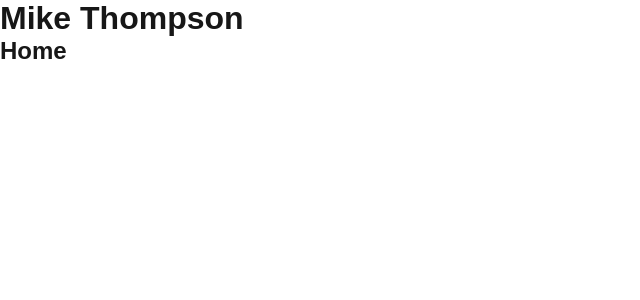
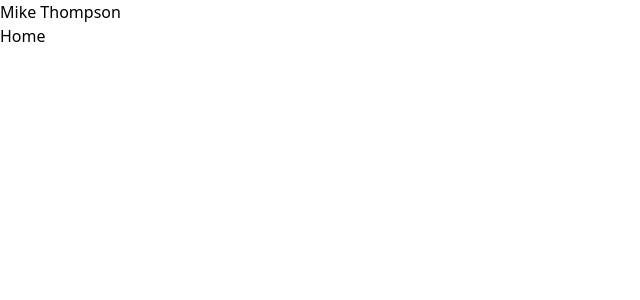
Before and after one commit to mikethompson100/mikethompson-nextjs, a Next.js app: page / in a window 1280 px wide. Shown: the top 300 px of the page, without its empty margins (0-640 px from the left). Built offline with nearby package versions, Linux system fonts and the light colour scheme.

Commit message:
Setup TailwindCSS on project

```diff
--- /dev/null
+++ b/app/about/page.tsx
@@ -0,0 +1,3 @@
+export default function About() {
+return (<h2>About</h2>)
+}
--- /dev/null
+++ b/app/experience/page.tsx
@@ -0,0 +1,3 @@
+export default function Experience() {
+return (<h2>Experience</h2>)
+}
--- a/app/globals.css
+++ b/app/globals.css
@@ -1,42 +1 @@
-:root {
-  --background: #ffffff;
-  --foreground: #171717;
-}
-
-@media (prefers-color-scheme: dark) {
-  :root {
-    --background: #0a0a0a;
-    --foreground: #ededed;
-  }
-}
-
-html,
-body {
-  max-width: 100vw;
-  overflow-x: hidden;
-}
-
-body {
-  color: var(--foreground);
-  background: var(--background);
-  font-family: Arial, Helvetica, sans-serif;
-  -webkit-font-smoothing: antialiased;
-  -moz-osx-font-smoothing: grayscale;
-}
-
-* {
-  box-sizing: border-box;
-  padding: 0;
-  margin: 0;
-}
-
-a {
-  color: inherit;
-  text-decoration: none;
-}
-
-@media (prefers-color-scheme: dark) {
-  html {
-    color-scheme: dark;
-  }
-}
+@import "tailwindcss";
--- /dev/null
+++ b/app/ham-menu.tsx
@@ -0,0 +1,28 @@
+"use client";
+import { useState } from "react";
+
+export default function HamMenu() {
+  const [open, setOpen] = useState(false);
+
+  return (
+    <div id="ham-container">
+      <button
+        onClick={() => setOpen(!open)}
+        aria-label="Toggle menu"
+        className="hamburger"
+      >
+        ☰
+      </button>
+
+      {open && (
+        <nav>
+          <ul>
+            <li><a href="#one">Item One</a></li>
+            <li><a href="#two">Item Two</a></li>
+            <li><a href="#three">Item Three</a></li>
+          </ul>
+        </nav>
+      )}
+    </div>
+  );
+}
--- /dev/null
+++ b/app/top-nav.tsx
@@ -0,0 +1,14 @@
+export default function TopNav() {
+  return (
+    <div id="top-nav">
+      <div><h1>Michael Thompson</h1></div>
+      <div>
+        <ul>
+          <li>Home</li>
+          <li>Experience</li>
+          <li>About</li>
+        </ul>
+      </div>
+    </div>
+  )
+}
--- a/package.json
+++ b/package.json
@@ -8,9 +8,12 @@
     "start": "next start"
   },
   "dependencies": {
+    "@tailwindcss/postcss": "^4.1.18",
     "next": "16.0.3",
+    "postcss": "^8.5.6",
     "react": "19.2.0",
-    "react-dom": "19.2.0"
+    "react-dom": "19.2.0",
+    "tailwindcss": "^4.1.18"
   },
   "devDependencies": {
     "@types/node": "^20",
--- /dev/null
+++ b/postcss.config.mjs
@@ -0,0 +1,7 @@
+const config = {
+  plugins: {
+    "@tailwindcss/postcss": {},
+  },
+};
+
+export default config;
```
Also changed, not shown: 1 other file (tests, documents, lock files or other folders).
